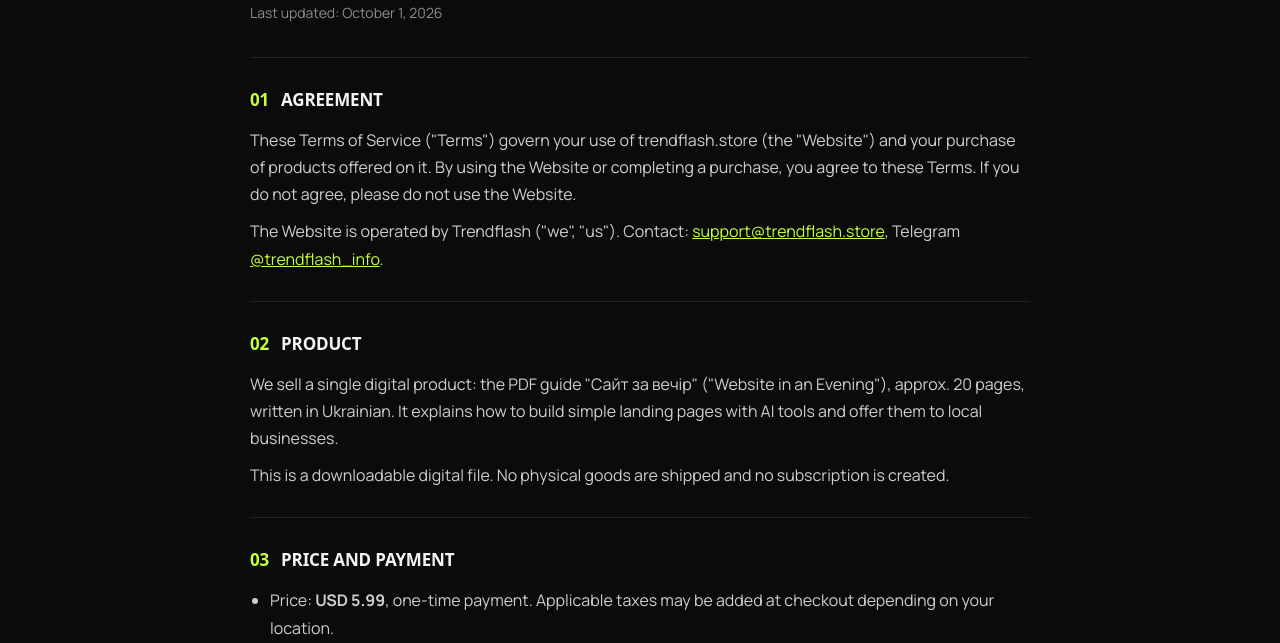
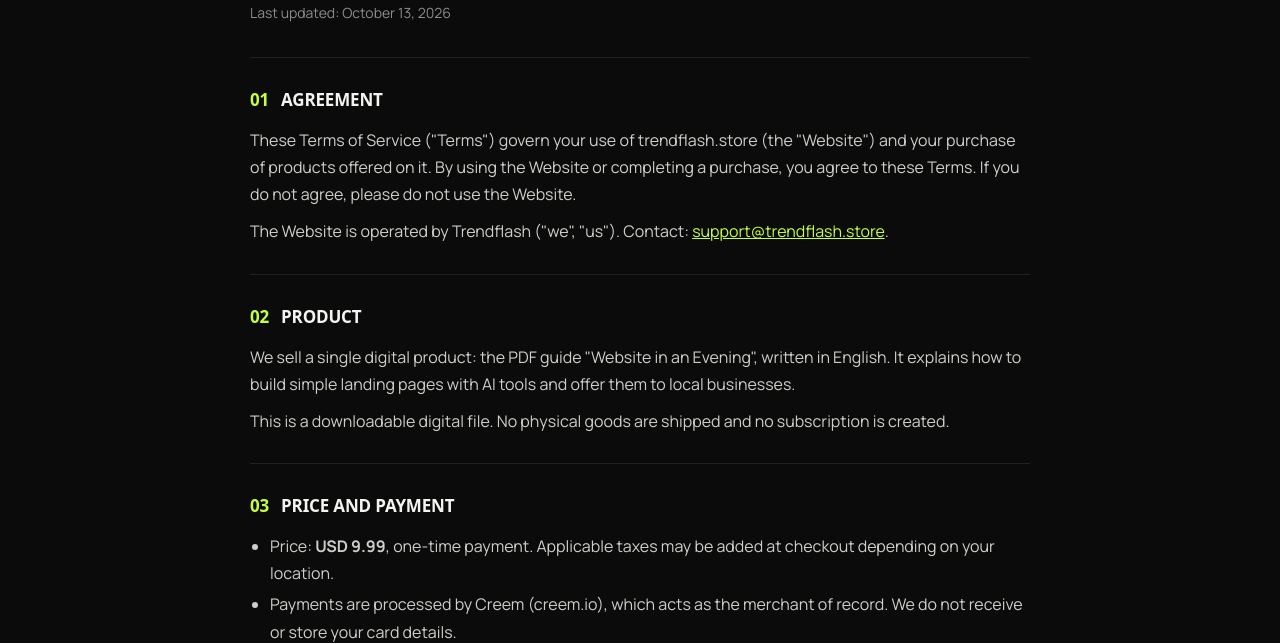
Before and after one commit to voltexagencyy/trendflash-landing, a plain HTML site: page terms.html in a window 1280 px wide. Shown: the part 312-955 px from the top of the page. Drawn offline with Linux system fonts and the light colour scheme; a web font is replaced by a local one.

Commit message:
Terms: English product, $9.99

```diff
--- a/terms.html
+++ b/terms.html
@@ -44,25 +44,25 @@
 <header>
   <div class="eyebrow">Legal</div>
   <h1>Terms of<br>Service</h1>
-  <p class="date">Last updated: October 1, 2026</p>
+  <p class="date">Last updated: October 13, 2026</p>
 </header>
 
 <section>
   <h2><span>01</span>Agreement</h2>
   <p>These Terms of Service ("Terms") govern your use of trendflash.store (the "Website") and your purchase of products offered on it. By using the Website or completing a purchase, you agree to these Terms. If you do not agree, please do not use the Website.</p>
-  <p>The Website is operated by Trendflash ("we", "us"). Contact: <a href="mailto:support@trendflash.store">support@trendflash.store</a>, Telegram <a href="https://t.me/trendflash_info">@trendflash_info</a>.</p>
+  <p>The Website is operated by Trendflash ("we", "us"). Contact: <a href="mailto:support@trendflash.store">support@trendflash.store</a>.</p>
 </section>
 
 <section>
   <h2><span>02</span>Product</h2>
-  <p>We sell a single digital product: the PDF guide "Сайт за вечір" ("Website in an Evening"), approx. 20 pages, written in Ukrainian. It explains how to build simple landing pages with AI tools and offer them to local businesses.</p>
+  <p>We sell a single digital product: the PDF guide "Website in an Evening", written in English. It explains how to build simple landing pages with AI tools and offer them to local businesses.</p>
   <p>This is a downloadable digital file. No physical goods are shipped and no subscription is created.</p>
 </section>
 
 <section>
   <h2><span>03</span>Price and payment</h2>
   <ul>
-    <li>Price: <b>USD 5.99</b>, one-time payment. Applicable taxes may be added at checkout depending on your location.</li>
+    <li>Price: <b>USD 9.99</b>, one-time payment. Applicable taxes may be added at checkout depending on your location.</li>
     <li>Payments are processed by Creem (creem.io), which acts as the merchant of record. We do not receive or store your card details.</li>
     <li>Your bank may convert the amount into your local currency.</li>
   </ul>
@@ -106,12 +106,12 @@
 <section>
   <h2><span>10</span>Changes and contact</h2>
   <p>We may update these Terms. The updated version applies from the moment it is published on this page and does not affect purchases already completed.</p>
-  <p>Questions: <a href="mailto:support@trendflash.store">support@trendflash.store</a> · Telegram <a href="https://t.me/trendflash_info">@trendflash_info</a></p>
+  <p>Questions: <a href="mailto:support@trendflash.store">support@trendflash.store</a></p>
 </section>
 
 <footer>
   <span>© 2026 Trendflash</span>
-  <nav><a href="/">Home</a><a href="privacy.html">Privacy Policy</a><a href="oferta.html">Публічна оферта (UA)</a></nav>
+  <nav><a href="/">Home</a><a href="privacy.html">Privacy Policy</a></nav>
 </footer>
 </div>
 </body>
```
